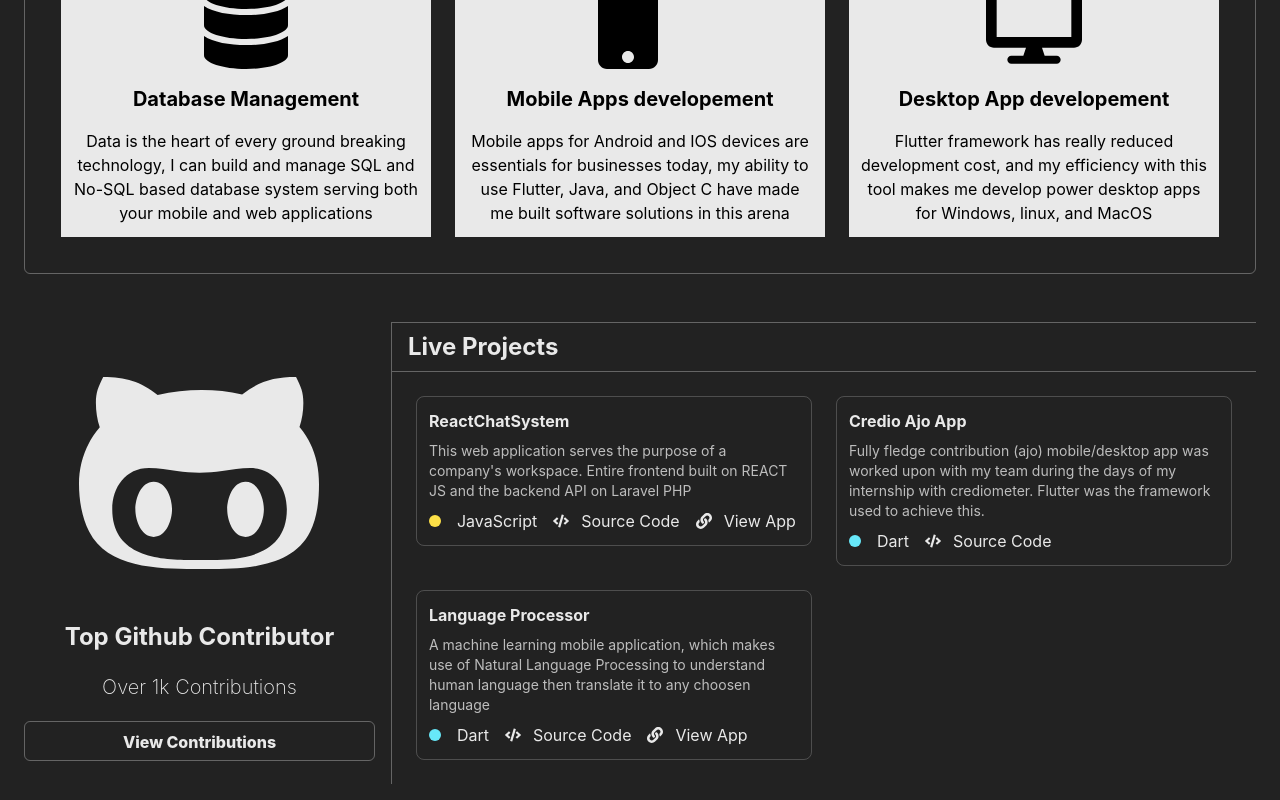
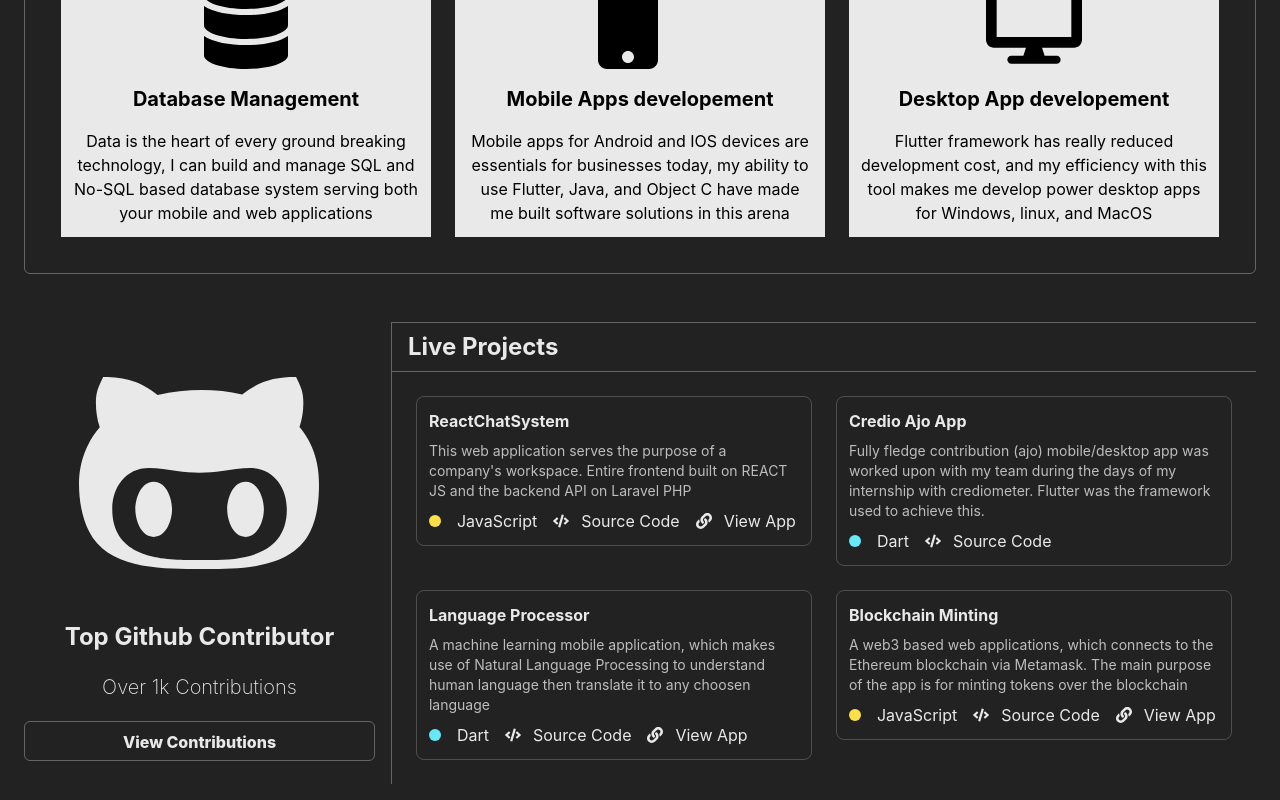
Before and after one commit to Chibueze-Adeyemi-Ajayi/REACT_portfolio, a React (Create React App) app: page / in a window 1280 px wide. Shown: the part 2351-3151 px from the top of the page. Built offline with nearby package versions, Linux system fonts and the light colour scheme.

Commit message:
My portfolio

```diff
--- a/src/components/project.js
+++ b/src/components/project.js
@@ -42,6 +42,7 @@ const Projects = () => {
                     <Card active={true} link="https://workspace.t21services.co.uk" source_code="https://github.com/Chibueze-Adeyemi-Ajayi/ReactChatSystem" language="JavaScript" color="bg-yellow-300" title="ReactChatSystem" content="This web application serves the purpose of a company's workspace. Entire frontend built on REACT JS and the backend API on Laravel PHP" />
                     <Card active={false} source_code="https://github.com/Crediometer/credio_ajo" language="Dart" color="bg-cyan-300" title="Credio Ajo App" content="Fully fledge contribution (ajo) mobile/desktop app was worked upon with my team during the days of my internship with crediometer. Flutter was the framework used to achieve this." />
                     <Card active={true} link="https://language-processor.netlify.app/" source_code="https://github.com/Chibueze-Adeyemi-Ajayi/LanguageProcessor" language="Dart" color="bg-cyan-300" title="Language Processor" content="A machine learning mobile application, which makes use of Natural Language Processing to understand human language then translate it to any choosen language" />
+                    <Card active={true} link="https://up-project.netlify.app/" source_code="https://github.com/Chibueze-Adeyemi-Ajayi/dapp_minting" language="JavaScript" color="bg-yellow-300" title="Blockchain Minting" content="A web3 based web applications, which connects to the Ethereum blockchain via Metamask. The main purpose of the app is for minting tokens over the blockchain" />
 
                 </div>
             </section>
```
